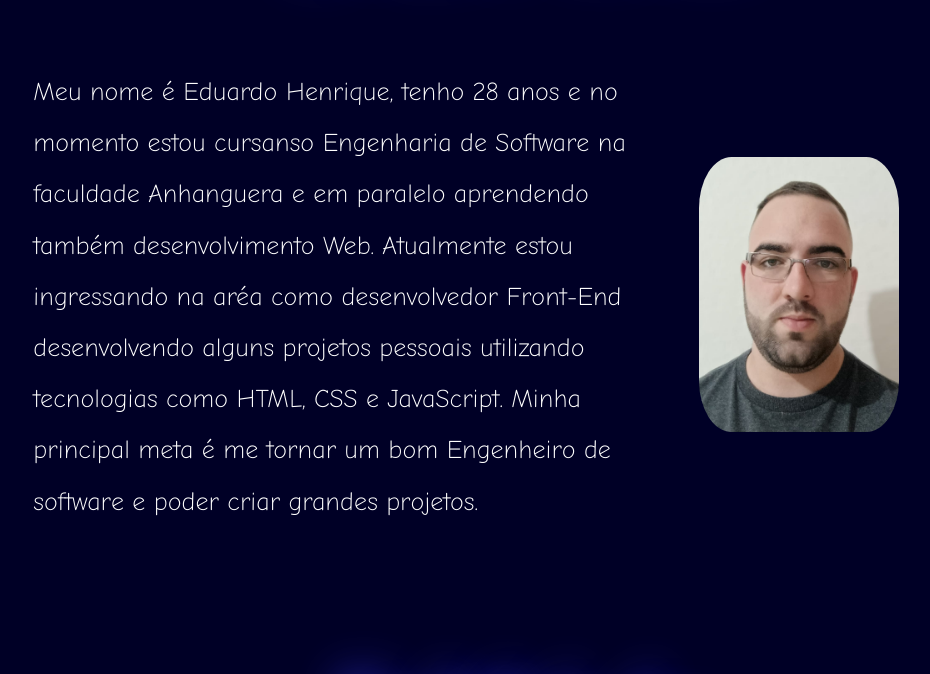
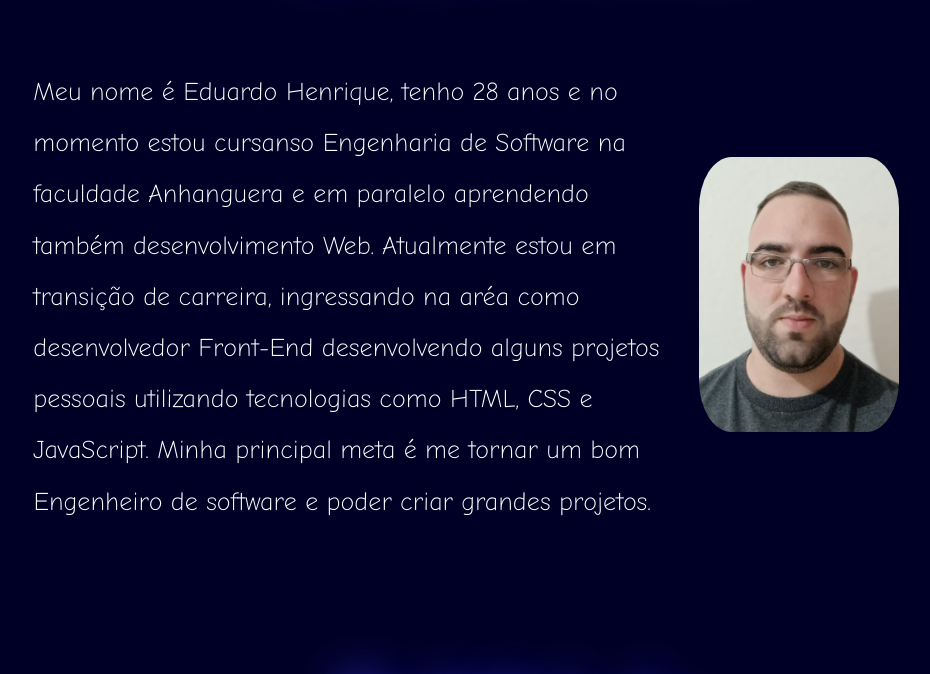
Before and after one commit to Dudu-1910/portfolio, a plain HTML site: page index.html in a window 1280 px wide. Shown: the part 826-1500 px from the top of the page, without its empty margins (128-1058 px from the left). Drawn offline with Linux system fonts and the light colour scheme; a web font is replaced by a local one.

Commit message:
atualização de curriculo

```diff
--- a/index.html
+++ b/index.html
@@ -58,7 +58,8 @@
           <h1>Sou Eduardo</h1>
           <h2>Desenvolvedor Front-End</h2>
           <p>
-            Apaixonado por tecnologia graduando em Engenharia de Software. Com o sonho de me tornar um Engenheiro de software de sucesso.
+            Apaixonado por tecnologia graduando em Engenharia de Software. Com o sonho de me tornar um Engenheiro de
+            software de sucesso.
           </p>
         </div>
       </div>
@@ -75,9 +76,11 @@
       <div class="container sobre-mim">
         <div class="sobre-mim">
           <p>
-            Meu nome é Eduardo Henrique, tenho 28 anos e no momento estou cursanso Engenharia de Software na faculdade Anhanguera e em paralelo aprendendo também desenvolvimento Web. Atualmente estou
-            ingressando na aréa como desenvolvedor <strong>Front-End</strong> desenvolvendo alguns projetos pessoais utilizando tecnologias como <strong>HTML</strong>, <strong>CSS</strong> e <strong>JavaScript</strong>. Minha principal
-            meta é me tornar um bom Engenheiro de software e poder criar grandes projetos.
+            Meu nome é Eduardo Henrique, tenho 28 anos e no momento estou cursanso Engenharia de Software na faculdade
+            Anhanguera e em paralelo aprendendo também desenvolvimento Web. Atualmente estou em transição de carreira,
+            ingressando na aréa como desenvolvedor <strong>Front-End</strong> desenvolvendo alguns projetos pessoais
+            utilizando tecnologias como <strong>HTML</strong>, <strong>CSS</strong> e <strong>JavaScript</strong>. Minha
+            principal meta é me tornar um bom Engenheiro de software e poder criar grandes projetos.
           </p>
         </div>
         <figure>
```
Also changed, not shown: 2 other files.
